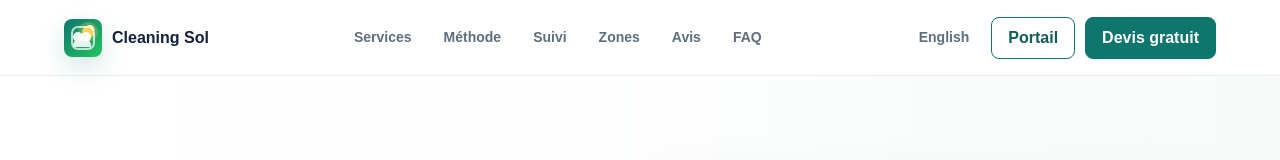
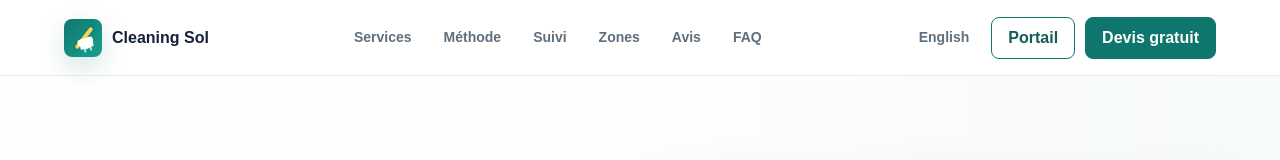
Before and after one commit to yanishmk/CLEANING, a Next.js app: page / in a window 1280 px wide. Shown: the top 160 px of the page. Built offline with nearby package versions, Linux system fonts and the light colour scheme.

Commit message:
Replace logo with broom mark

```diff
--- a/src/app/globals.css
+++ b/src/app/globals.css
@@ -89,9 +89,7 @@ nav,
   height: 38px;
   place-items: center;
   border-radius: 8px;
-  background:
-    radial-gradient(circle at 68% 28%, #fff7cf 0 12%, transparent 13%),
-    linear-gradient(135deg, #0f766e, #22c55e);
+  background: linear-gradient(135deg, #0f766e, #19a08f);
   box-shadow: 0 10px 26px rgba(15, 118, 110, 0.18);
   overflow: hidden;
 }
@@ -99,9 +97,13 @@ nav,
 .brand-mark::after {
   content: "";
   position: absolute;
-  inset: 7px;
-  border: 2px solid rgba(255, 255, 255, 0.72);
-  border-radius: 7px;
+  right: 8px;
+  bottom: 9px;
+  width: 14px;
+  height: 3px;
+  border-radius: 999px;
+  background: rgba(255, 255, 255, 0.88);
+  transform: rotate(-18deg);
 }
 
 .brand-sun,
@@ -111,41 +113,44 @@ nav,
 }
 
 .brand-sun {
-  width: 12px;
-  height: 12px;
-  border-radius: 50%;
+  left: 18px;
+  top: 6px;
+  width: 4px;
+  height: 26px;
+  border-radius: 999px;
   background: #f8d35d;
+  box-shadow: 0 0 0 2px rgba(20, 33, 61, 0.08);
+  transform: rotate(38deg);
+  transform-origin: center;
+}
+
+.brand-shine {
   right: 8px;
-  top: 7px;
-  box-shadow: 0 0 0 4px rgba(248, 211, 93, 0.26);
-}
-
-.brand-shine {
-  left: 9px;
-  bottom: 10px;
-  width: 18px;
-  height: 10px;
-  border-radius: 999px 999px 2px 2px;
-  background: rgba(255, 255, 255, 0.9);
+  bottom: 8px;
+  width: 16px;
+  height: 11px;
+  border-radius: 3px 3px 8px 8px;
+  background: #ffffff;
+  transform: rotate(-18deg);
 }
 
 .brand-shine::before,
 .brand-shine::after {
   content: "";
   position: absolute;
-  top: -5px;
-  width: 10px;
-  height: 10px;
-  border-radius: 50%;
-  background: rgba(255, 255, 255, 0.92);
+  bottom: -3px;
+  width: 2px;
+  height: 7px;
+  border-radius: 999px;
+  background: #bee6df;
 }
 
 .brand-shine::before {
-  left: 0;
+  left: 4px;
 }
 
 .brand-shine::after {
-  right: 0;
+  right: 4px;
 }
 
 nav {
```
Also changed, not shown: public/logo.svg.
